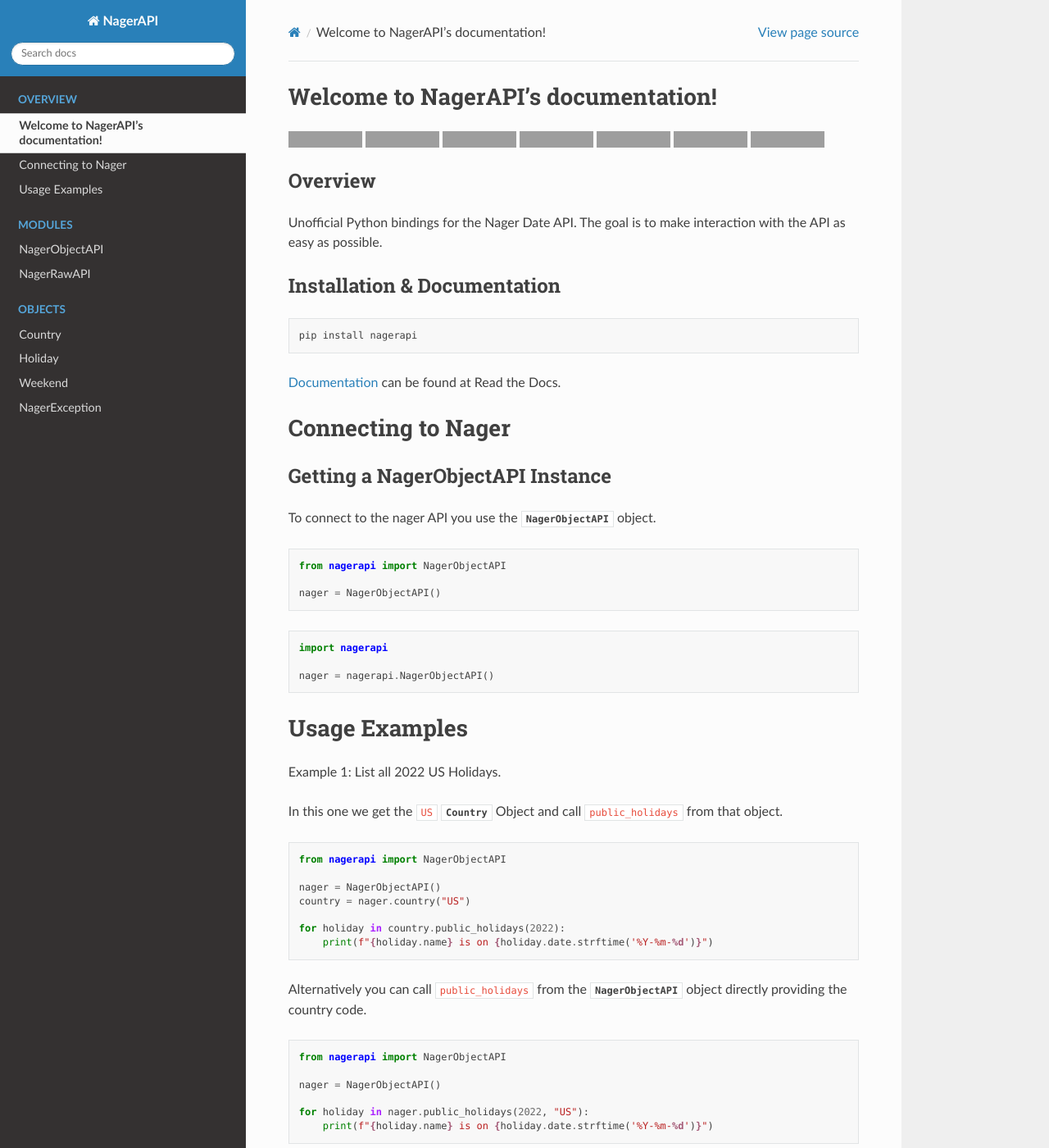
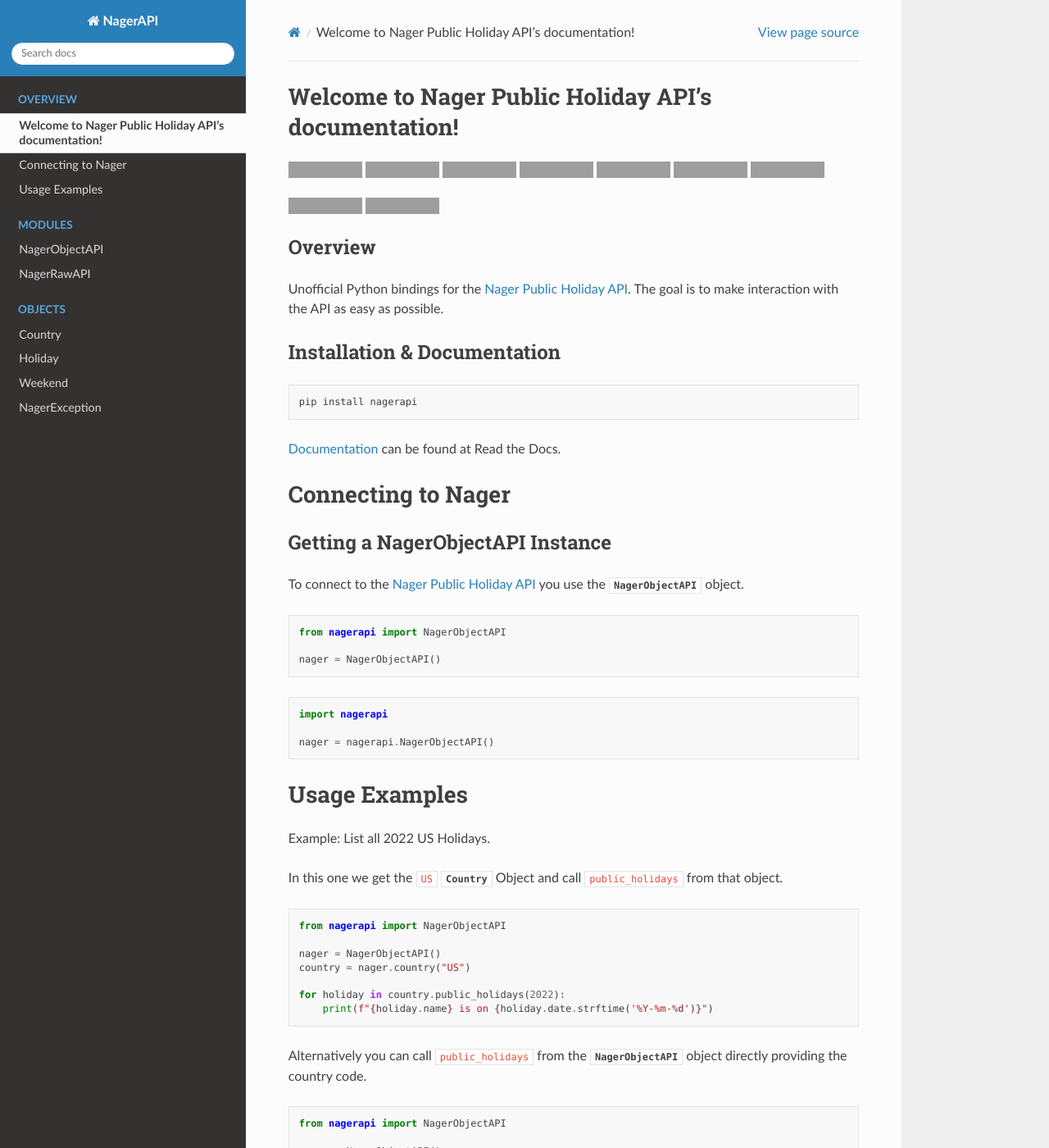
Before and after one commit to meisnate12/NagerAPI, a Sphinx documentation site: the page built from docs/intro.rst, in a window 1280 px wide and 1400 px high. Shown: the whole window at 82% size. Built offline with Sphinx 7.4.7 and the Read the Docs theme 2.0.0, drawn with Linux system fonts in a browser that asks for light colours; grey boxes are pictures that could not be loaded.

Commit message:
update docs

```diff
--- a/docs/intro.rst
+++ b/docs/intro.rst
@@ -1,10 +1,18 @@
 
-Welcome to NagerAPI's documentation!
+Welcome to Nager Public Holiday API's documentation!
 ==========================================================
 
-.. image:: https://img.shields.io/travis/com/meisnate12/NagerAPI?style=plastic
+.. image:: https://img.shields.io/github/actions/workflow/status/meisnate12/NagerAPI/tests.yml?branch=master&style=plastic
     :target: https://app.travis-ci.com/meisnate12/NagerAPI
     :alt: Build Testing
+
+.. image:: https://img.shields.io/codecov/c/github/meisnate12/NagerAPI?style=plastic
+    :target: https://codecov.io/gh/meisnate12/NagerAPI
+    :alt: Build Coverage
+
+.. image:: https://codecov.io/gh/meisnate12/NagerAPI/branch/master/graph/badge.svg?token=lmUl0XqFjd
+    :target: https://codecov.io/gh/meisnate12/NagerAPI
+    :alt: Build Coverage
 
 .. image:: https://img.shields.io/readthedocs/nagerapi?style=plastic
     :target: https://nagerapi.metamanager.wiki
@@ -32,7 +40,7 @@
 
 Overview
 ----------------------------------------------------------
-Unofficial Python bindings for the Nager Date API. The goal is to make interaction with the API as easy as possible.
+Unofficial Python bindings for the `Nager Public Holiday API <https://date.nager.at/Api>`_. The goal is to make interaction with the API as easy as possible.
 
 
 Installation & Documentation
@@ -53,7 +61,7 @@
 Getting a NagerObjectAPI Instance
 ----------------------------------------------------------
 
-To connect to the nager API you use the :class:`~nagerapi.NagerObjectAPI` object.
+To connect to the `Nager Public Holiday API <https://date.nager.at/Api>`_ you use the :class:`~nagerapi.NagerObjectAPI` object.
 
 .. code-block:: python
 
@@ -71,7 +79,7 @@
 Usage Examples
 ==========================================================
 
-Example 1: List all 2022 US Holidays.
+Example: List all 2022 US Holidays.
 
 In this one we get the ``US`` :class:`~nagerapi.Country` Object and call ``public_holidays`` from that object.
 
```
Also changed, not shown: README.rst (+8 -0 lines).
